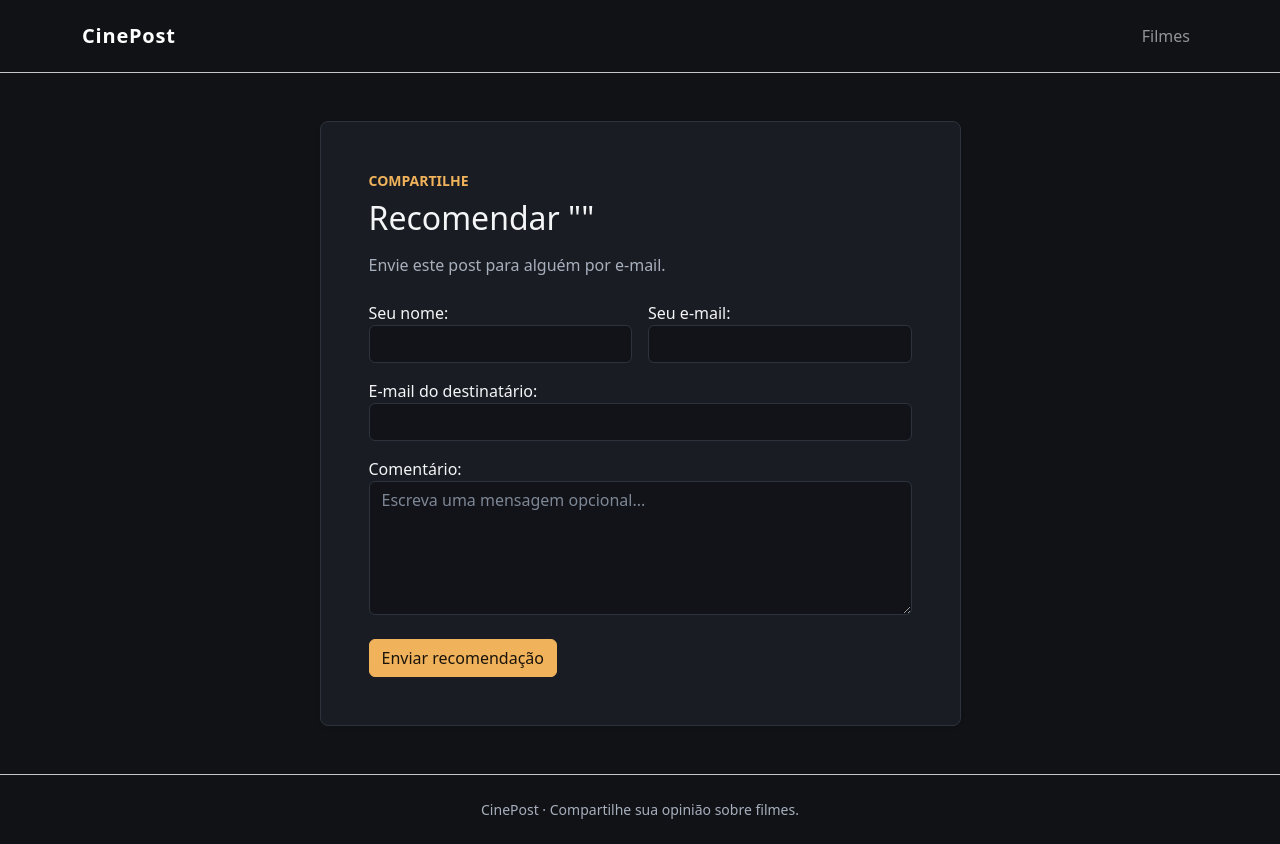
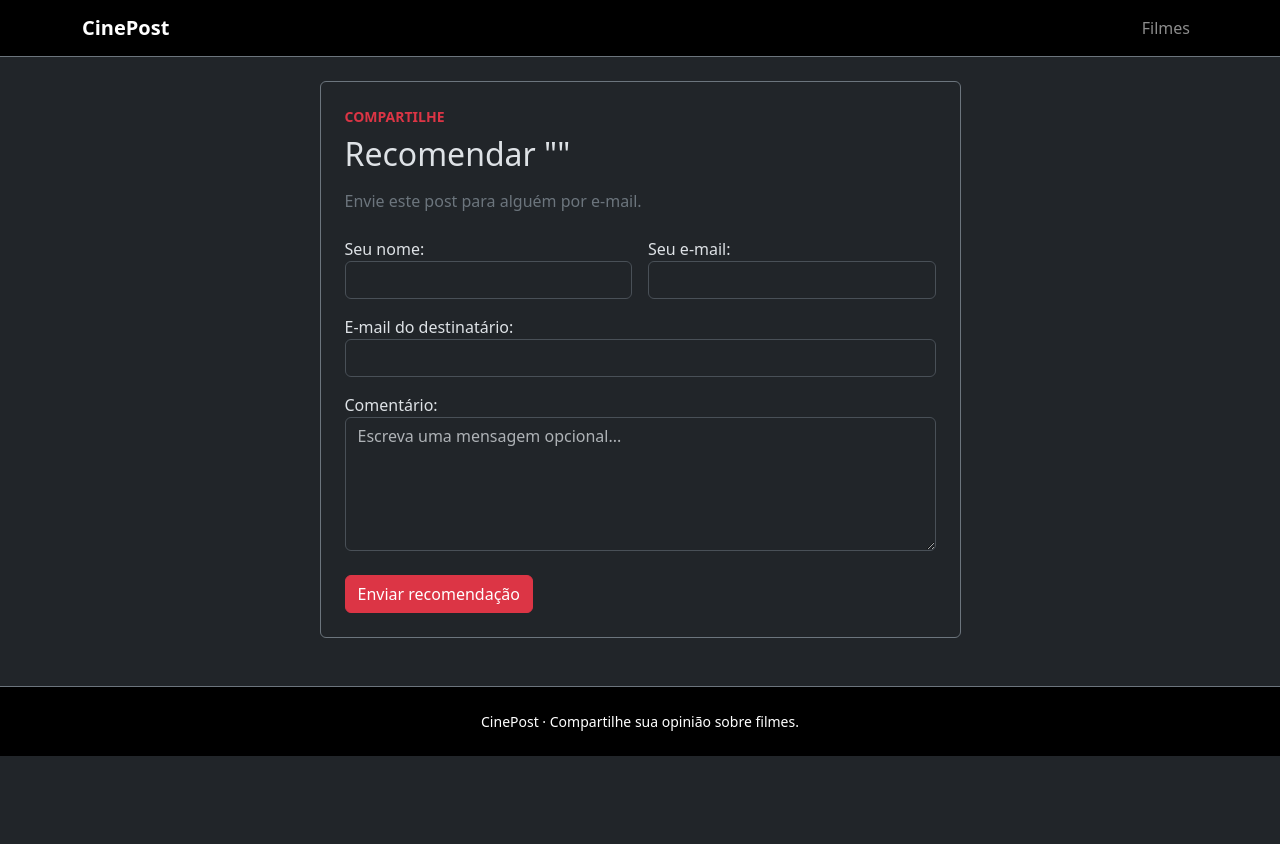
Before and after one commit to LucianoRamosAlves/python-estudos, a Django app: template framework/django/examples/cinepost/filmes/templates/filmes/post/share.html in a window 1280 px wide. After the commit the page ends 756 px from the top, so only its background shows below. Run offline with Django 5.2, Linux system fonts and the light colour scheme; the template is opened without the code that fills it: values that come from a table or form of the project are taken from there, others are empty.

Commit message:
repaginada

```diff
--- a/framework/django/examples/cinepost/filmes/templates/filmes/base.html
+++ b/framework/django/examples/cinepost/filmes/templates/filmes/base.html
@@ -1,7 +1,5 @@
-{% load static %}
-
 <!DOCTYPE html>
-<html lang="pt-BR">
+<html lang="pt-BR" data-bs-theme="dark">
 
 <head>
     <meta charset="utf-8">
@@ -13,82 +11,11 @@
 
     <link href="https://cdn.jsdelivr.net/npm/bootstrap@5.3.3/dist/css/bootstrap.min.css" rel="stylesheet"
         integrity="sha384-QWTKZyjpPEjISv5WaRU9OFeRpok6YctnYmDr5pNlyT2bRjXh0JMhjY6hW+ALEwIH" crossorigin="anonymous">
-    <link href="{% static 'css/filmes.css' %}" rel="stylesheet">
-    <style>
-        :root {
-            --cinepost-bg: #101216;
-            --cinepost-surface: #191c22;
-            --cinepost-border: #2d323c;
-            --cinepost-muted: #a7afbd;
-            --cinepost-accent: #f0b35b;
-        }
-
-        body {
-            background: var(--cinepost-bg);
-            color: #f4f5f7;
-        }
-
-        .navbar-brand {
-            letter-spacing: .04em;
-        }
-
-        .cinepost-main {
-            min-height: calc(100vh - 144px);
-        }
-
-        .cinepost-surface {
-            background: var(--cinepost-surface);
-            border: 1px solid var(--cinepost-border);
-        }
-
-        .text-secondary,
-        .form-text {
-            color: var(--cinepost-muted) !important;
-        }
-
-        .text-accent {
-            color: var(--cinepost-accent);
-        }
-
-        .form-control {
-            background-color: #111318;
-            border-color: var(--cinepost-border);
-            color: #f4f5f7;
-        }
-
-        .form-control:focus {
-            background-color: #111318;
-            border-color: var(--cinepost-accent);
-            color: #f4f5f7;
-            box-shadow: 0 0 0 .2rem rgba(240, 179, 91, .2);
-        }
-
-        .form-control::placeholder {
-            color: #7e8795;
-        }
-
-        .btn-accent {
-            --bs-btn-color: #19130b;
-            --bs-btn-bg: var(--cinepost-accent);
-            --bs-btn-border-color: var(--cinepost-accent);
-            --bs-btn-hover-color: #19130b;
-            --bs-btn-hover-bg: #f6c77e;
-            --bs-btn-hover-border-color: #f6c77e;
-        }
-
-        a {
-            color: #f0b35b;
-        }
-
-        a:hover {
-            color: #f6c77e;
-        }
-    </style>
 </head>
 
-<body>
-    <nav class="navbar navbar-expand-lg navbar-dark border-bottom border-secondary-subtle">
-        <div class="container py-2">
+<body class="bg-dark text-light">
+    <nav class="navbar navbar-expand-lg navbar-dark bg-black border-bottom border-secondary">
+        <div class="container">
             <a class="navbar-brand fw-bold" href="{% url 'filmes:post_list' %}">
                 CinePost
             </a>
@@ -104,15 +31,15 @@
         </div>
     </nav>
 
-    <main class="cinepost-main py-4 py-lg-5">
+    <main class="py-4">
         <div class="container">
             {% block content %}
             {% endblock %}
         </div>
     </main>
 
-    <footer class="border-top border-secondary-subtle py-4">
-        <div class="container text-center text-secondary small">
+    <footer class="bg-black text-white py-4 mt-4 border-top border-secondary">
+        <div class="container text-center small">
             CinePost · Compartilhe sua opinião sobre filmes.
         </div>
     </footer>
--- a/framework/django/examples/cinepost/filmes/templates/filmes/pagination.html
+++ b/framework/django/examples/cinepost/filmes/templates/filmes/pagination.html
@@ -13,7 +13,7 @@
         {% endif %}
 
         <li class="page-item active" aria-current="page">
-            <span class="page-link bg-warning border-warning text-dark">
+            <span class="page-link bg-danger border-danger text-white">
                 Página {{ page.number }} de {{ page.paginator.num_pages }}
             </span>
         </li>
--- a/framework/django/examples/cinepost/filmes/templates/filmes/post/comentario.html
+++ b/framework/django/examples/cinepost/filmes/templates/filmes/post/comentario.html
@@ -13,7 +13,7 @@ Adicionar comentário
         <div class="alert alert-success shadow-sm" role="alert">
             <h1 class="h3 alert-heading">Comentário adicionado</h1>
             <p class="mb-3">Seu comentário foi publicado com sucesso.</p>
-            <a class="btn btn-outline-dark" href="{{ post.get_absolute_url }}">
+            <a class="btn btn-outline-danger" href="{{ post.get_absolute_url }}">
                 Voltar para o post
             </a>
         </div>
@@ -24,7 +24,7 @@ Adicionar comentário
 
 <div class="row justify-content-center">
     <div class="col-12 col-lg-8">
-        <div class="cinepost-surface rounded-3 p-4 p-lg-5">
+        <div class="card p-4">
             {% include "filmes/post/includes/comentario_form.html" %}
         </div>
     </div>
--- a/framework/django/examples/cinepost/filmes/templates/filmes/post/includes/comentario_form.html
+++ b/framework/django/examples/cinepost/filmes/templates/filmes/post/includes/comentario_form.html
@@ -1,5 +1,5 @@
 <div class="mb-4">
-    <p class="text-uppercase text-accent small fw-semibold mb-2">Sua opinião</p>
+    <p class="text-uppercase text-danger small fw-semibold mb-2">Sua opinião</p>
     <h2 class="h3 mb-2">Adicionar comentário</h2>
     <p class="text-secondary mb-0">Conte o que você achou deste filme.</p>
 </div>
@@ -29,5 +29,5 @@
         {{ form.texto.errors }}
     </div>
 
-    <button class="btn btn-accent" type="submit">Adicionar comentário</button>
+    <button class="btn btn-danger" type="submit">Adicionar comentário</button>
 </form>
--- a/framework/django/examples/cinepost/filmes/templates/filmes/post/share.html
+++ b/framework/django/examples/cinepost/filmes/templates/filmes/post/share.html
@@ -8,7 +8,7 @@ Recomendar {{ post.titulo }}
 
 <div class="row justify-content-center">
     <div class="col-12 col-lg-8 col-xl-7">
-        <div class="cinepost-surface rounded-3 shadow-sm p-4 p-lg-5">
+        <div class="card p-4 bg-dark border-secondary">
 
             {% if enviado %}
 
@@ -22,13 +22,13 @@ Recomendar {{ post.titulo }}
                 </p>
             </div>
 
-            <a class="btn btn-outline-light" href="{{ post.get_absolute_url }}">
+            <a class="btn btn-outline-danger" href="{{ post.get_absolute_url }}">
                 Voltar para o post
             </a>
 
             {% else %}
 
-            <p class="text-uppercase text-accent small fw-semibold mb-2">Compartilhe</p>
+            <p class="text-uppercase text-danger small fw-semibold mb-2">Compartilhe</p>
             <h1 class="h2 mb-3">Recomendar &quot;{{ post.titulo }}&quot;</h1>
             <p class="text-secondary mb-4">Envie este post para alguém por e-mail.</p>
 
@@ -67,7 +67,7 @@ Recomendar {{ post.titulo }}
                     </div>
                 </div>
 
-                <button class="btn btn-accent mt-4" type="submit">
+                <button class="btn btn-danger mt-4" type="submit">
                     Enviar recomendação
                 </button>
             </form>
```
Also changed, not shown: framework/django/examples/cinepost/filmes/templates/filmes/post/detail.html (+17 -13 lines), framework/django/examples/cinepost/filmes/templates/filmes/post/list.html (+11 -8 lines).
